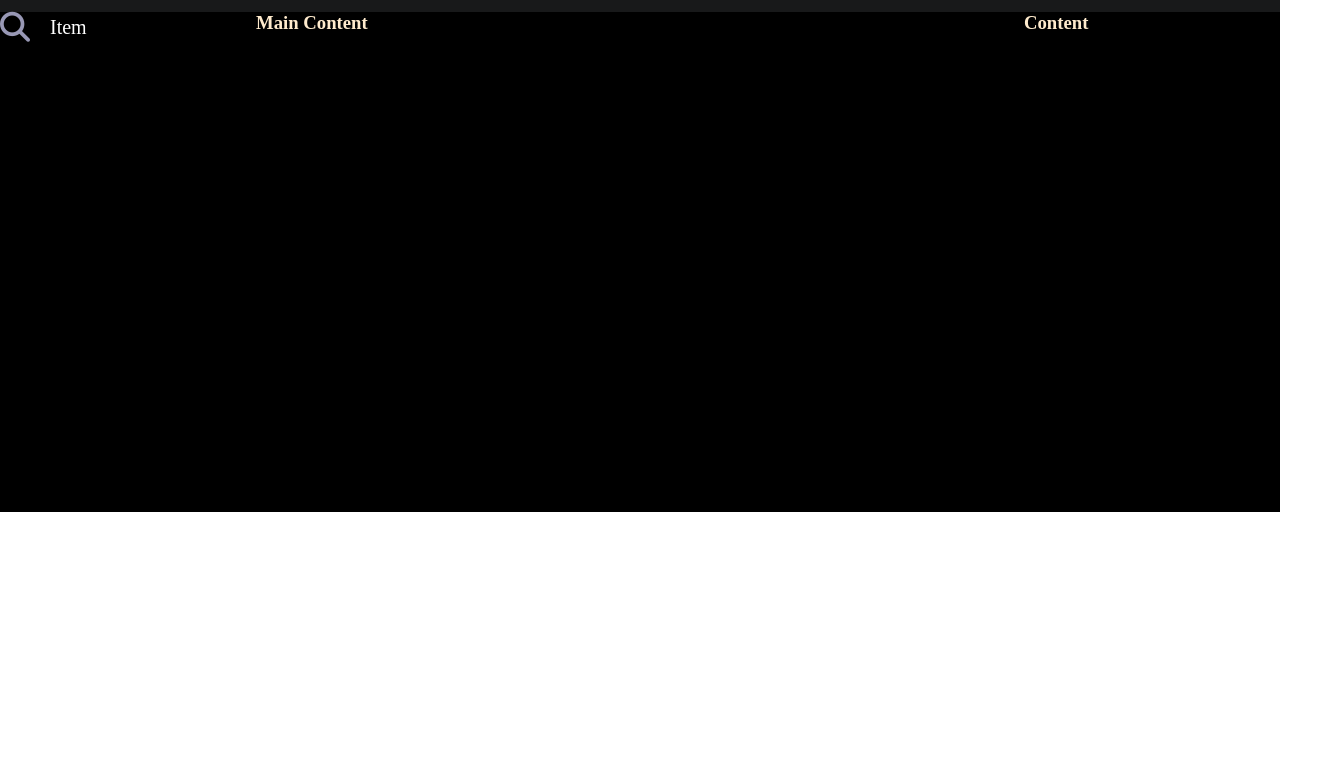
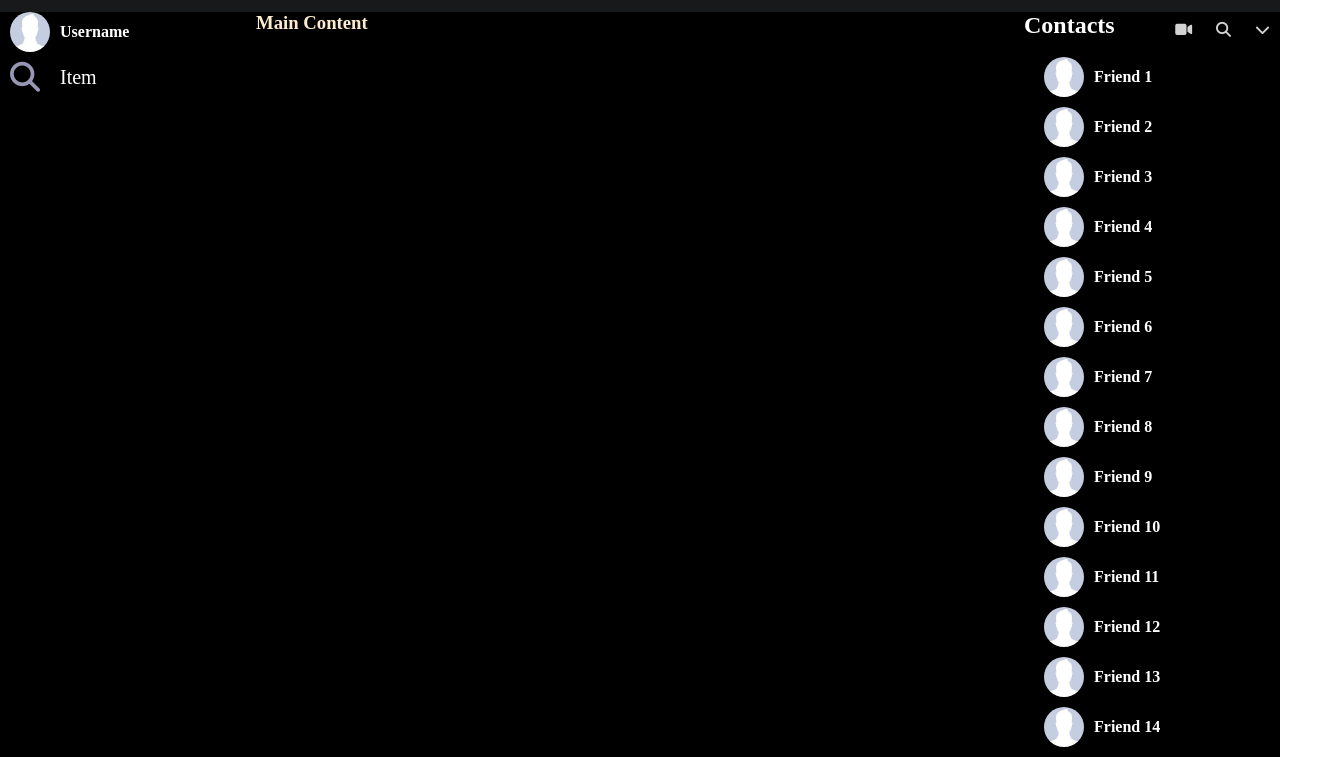
Before and after one commit to HassanSheikh25/fbPage, a plain HTML site: page index.html in a window 1280 px wide. Shown: the part 62-819 px from the top of the page, 1323 px wide, since content can reach past the window. Drawn offline with Linux system fonts and the light colour scheme.

Commit message:
left main done

```diff
--- a/index.html
+++ b/index.html
@@ -69,8 +69,14 @@
     </div>
 
     <div id="contentDiv">
-        <div id="content1">
-            <div class="bg m-10" >
+        <div class="content">
+            <div class="bg">
+                <a class="atagset" href="#">
+                    <img class="navPic" src="userpic.jpg">
+                    <h4 style="color: white;">Username</h4>
+                </a>
+            </div>
+            <div class="bg m-10">
                 <a class="atagset" href="#">
                     <i class="fas fa-search" style="font-size: 30px; color: #9898b5;"></i>
                     <p style="font-size: 20px; color: white;">&emsp;Item</p>
@@ -83,12 +89,112 @@
             </div>
 
         </div>
-        <div id="content2">
-            <div>
-                <h3 style="color: blanchedalmond;">Content</h3>
+
+        <div class="content">
+            <div id="contacts">
+                <div>
+                    <h2 style="color: white;">Contacts</h2>
+                </div>
+                <div>
+                    <div class="bg tooltip">
+                        <a href="#">
+                            <i class="fas fa-video leftcontenticon"></i>
+                        </a>
+                        <span class="tooltiptext">New Room</span>
+                    </div>
+
+                    <div class="bg tooltip">
+                        <a href="#">
+                            <i class="fas fa-search leftcontenticon"></i>
+                        </a>
+                        <span class="tooltiptext">Search for a name or group</span>
+                    </div>
+
+                    <div class="bg tooltip">
+                        <a href="#">
+                            <i class="fas fa-chevron-down leftcontenticon"></i>
+                        </a>
+                        <span class="tooltiptext">Option</span>
+                    </div>
+                </div>
             </div>
+            <div class="bg m-10">
+                <a class="atagset" href="#">
+                    <img class="navPic" src="userpic.jpg">
+                    <h4 style="color: white;">Friend 1</h4>
+                </a>
+            </div>
+            <div class="bg m-10">
+                <a class="atagset" href="#">
+                    <img class="navPic" src="userpic.jpg">
+                    <h4 style="color: white;">Friend 2</h4>
+                </a>
+            </div><div class="bg m-10">
+                <a class="atagset" href="#">
+                    <img class="navPic" src="userpic.jpg">
+                    <h4 style="color: white;">Friend 3</h4>
+                </a>
+            </div><div class="bg m-10">
+                <a class="atagset" href="#">
+                    <img class="navPic" src="userpic.jpg">
+                    <h4 style="color: white;">Friend 4</h4>
+                </a>
+            </div><div class="bg m-10">
+                <a class="atagset" href="#">
+                    <img class="navPic" src="userpic.jpg">
+                    <h4 style="color: white;">Friend 5</h4>
+                </a>
+            </div><div class="bg m-10">
+                <a class="atagset" href="#">
+                    <img class="navPic" src="userpic.jpg">
+                    <h4 style="color: white;">Friend 6</h4>
+                </a>
+            </div><div class="bg m-10">
+                <a class="atagset" href="#">
+                    <img class="navPic" src="userpic.jpg">
+                    <h4 style="color: white;">Friend 7</h4>
+                </a>
+            </div><div class="bg m-10">
+                <a class="atagset" href="#">
+                    <img class="navPic" src="userpic.jpg">
+                    <h4 style="color: white;">Friend 8</h4>
+                </a>
+            </div><div class="bg m-10">
+                <a class="atagset" href="#">
+                    <img class="navPic" src="userpic.jpg">
+                    <h4 style="color: white;">Friend 9</h4>
+                </a>
+            </div><div class="bg m-10">
+                <a class="atagset" href="#">
+                    <img class="navPic" src="userpic.jpg">
+                    <h4 style="color: white;">Friend 10</h4>
+                </a>
+            </div><div class="bg m-10">
+                <a class="atagset" href="#">
+                    <img class="navPic" src="userpic.jpg">
+                    <h4 style="color: white;">Friend 11</h4>
+                </a>
+            </div><div class="bg m-10">
+                <a class="atagset" href="#">
+                    <img class="navPic" src="userpic.jpg">
+                    <h4 style="color: white;">Friend 12</h4>
+                </a>
+            </div><div class="bg m-10">
+                <a class="atagset" href="#">
+                    <img class="navPic" src="userpic.jpg">
+                    <h4 style="color: white;">Friend 13</h4>
+                </a>
+            </div><div class="bg m-10">
+                <a class="atagset" href="#">
+                    <img class="navPic" src="userpic.jpg">
+                    <h4 style="color: white;">Friend 14</h4>
+                </a>
+            </div>
+
         </div>
     </div>
+
 </body>
 
+
 </html>
--- a/style.css
+++ b/style.css
@@ -81,26 +81,24 @@
   }
 }
 #contentDiv {
-  height: 500px;
   display: flex;
   background-color: black;
 }
 
-#content1 {
+.content{
   flex-basis: 20%;
 }
 #mainContent {
   flex-basis: 60%;
 }
-#content2 {
-  flex-basis: 20%;
+.m-10{
+  margin: 10px;
 }
-
-#content1:hover{
+/* .content:hover{
   overflow-x: hidden;
   overflow-y: scroll;
-}
-::-webkit-scrollbar {
+} */
+/* ::-webkit-scrollbar {
   width: 5px;
   border: 1px solid #d5d5d5;
 }
@@ -113,4 +111,15 @@
 ::-webkit-scrollbar-thumb {
   border-radius: 50%;
   background: #b0b0b0;
+} */
+
+#contacts{
+  display: flex;
+  justify-content: space-between;
 }
+
+.leftcontenticon{
+  font-size: 15px;
+  color: lightgray;
+  margin: 10px;
+}
```
